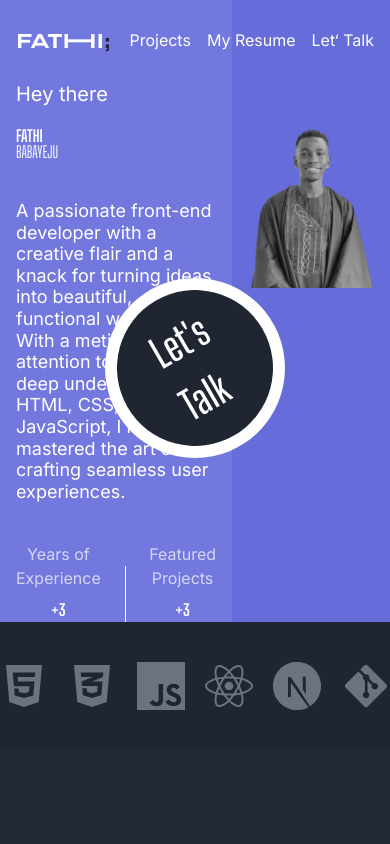
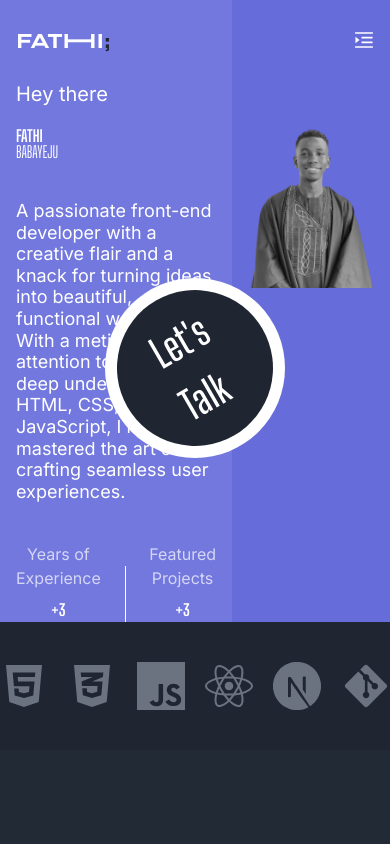
Before and after one commit to c-blaq/portfolio, a Next.js app: page / in a window 390 px wide. Shown: the top 844 px of the page. Built offline with nearby package versions, Linux system fonts and the light colour scheme.

Commit message:
feat: mobile drawer

```diff
--- a/jsconfig.json
+++ b/jsconfig.json
@@ -1,5 +1,6 @@
 {
   "compilerOptions": {
+    "jsx": "react",
     "paths": {
       "@/*": ["./src/*"]
     }
--- a/src/app/layout.js
+++ b/src/app/layout.js
@@ -1,6 +1,7 @@
 import "./globals.css";
 import localFont from "next/font/local";
 import { Inter, Big_Shoulders_Display } from "next/font/google";
+import { Layout } from "antd";
 import Header from "@/components/Header";
 
 const inter = Inter({ subsets: ["latin"] });
--- a/src/components/Header.jsx
+++ /dev/null
@@ -1,34 +0,0 @@
-import React from "react";
-import Link from "next/link";
-
-const Header = () => {
-  return (
-    <header className="absolute top-0 right-0 left-0 px-4 h-20">
-      <div className="flex items-center justify-between h-full max-w-7xl mx-auto">
-        <h2 className="font-velodrama hover:text-textBlue-dark text-xl md:text-2xl">
-          <Link href="/">
-            Fathi<span className="text-textBlue-dark">&#x3B;</span>
-          </Link>
-        </h2>
-
-        <nav className="flex items-center gap-4 lg:gap-12">
-          <Link className="hover:text-textBlue-dark" href="/projects">
-            Projects
-          </Link>
-          <Link
-            className="hover:text-textBlue-dark"
-            href="https://twitter.com"
-            target="_blank"
-          >
-            My Resume
-          </Link>
-          <Link className="hover:text-textBlue-dark" href="/about">
-            Let&lsquo; Talk
-          </Link>
-        </nav>
-      </div>
-    </header>
-  );
-};
-
-export default Header;
--- /dev/null
+++ b/src/components/Header.tsx
@@ -0,0 +1,79 @@
+"use client";
+import React, { useState } from "react";
+import Link from "next/link";
+import { Drawer } from "antd";
+import { MenuFoldOutlined, MenuUnfoldOutlined } from "@ant-design/icons";
+
+const Header: React.FC = () => {
+  const NAV_ITEMS = [
+    {
+      label: "Projects",
+      href: "/",
+    },
+    {
+      label: "My Resume",
+      href: "/",
+    },
+    {
+      label: "Let's Talk",
+      href: "/",
+    },
+  ];
+  const [open, setOpen] = useState(false);
+
+  const showDrawer = () => {
+    setOpen(true);
+  };
+
+  const onClose = () => {
+    setOpen(false);
+  };
+
+  return (
+    <header className="absolute top-0 right-0 left-0 px-4 h-20">
+      <div className="flex items-center justify-between h-full max-w-7xl mx-auto">
+        <h2 className="font-velodrama text-xl md:text-2xl">
+          <Link href="/" className="hover:text-textBlue-dark">
+            Fathi<span className="text-textBlue-dark">&#x3B;</span>
+          </Link>
+        </h2>
+
+        <nav className="hidden md:flex items-center gap-4 lg:gap-12">
+          {NAV_ITEMS.map(({ label, href }) => (
+            <Link key={label} className="hover:text-textBlue-dark" href={href}>
+              {label}
+            </Link>
+          ))}
+        </nav>
+
+        <div className="block md:hidden">
+          <button className="text-xl" onClick={showDrawer}>
+            <MenuUnfoldOutlined />
+          </button>
+        </div>
+
+        <Drawer
+          placement="left"
+          onClose={onClose}
+          open={open}
+          width="30%"
+          className="!bg-neutral-200"
+        >
+          <nav className="flex flex-col gap-4  text-black">
+            {NAV_ITEMS.map(({ label, href }) => (
+              <Link
+                key={label}
+                className="hover:text-neutral-white hover:bg-primary-dark hover:px-2 py-2 rounded-sm"
+                href={href}
+              >
+                {label}
+              </Link>
+            ))}
+          </nav>
+        </Drawer>
+      </div>
+    </header>
+  );
+};
+
+export default Header;
```
